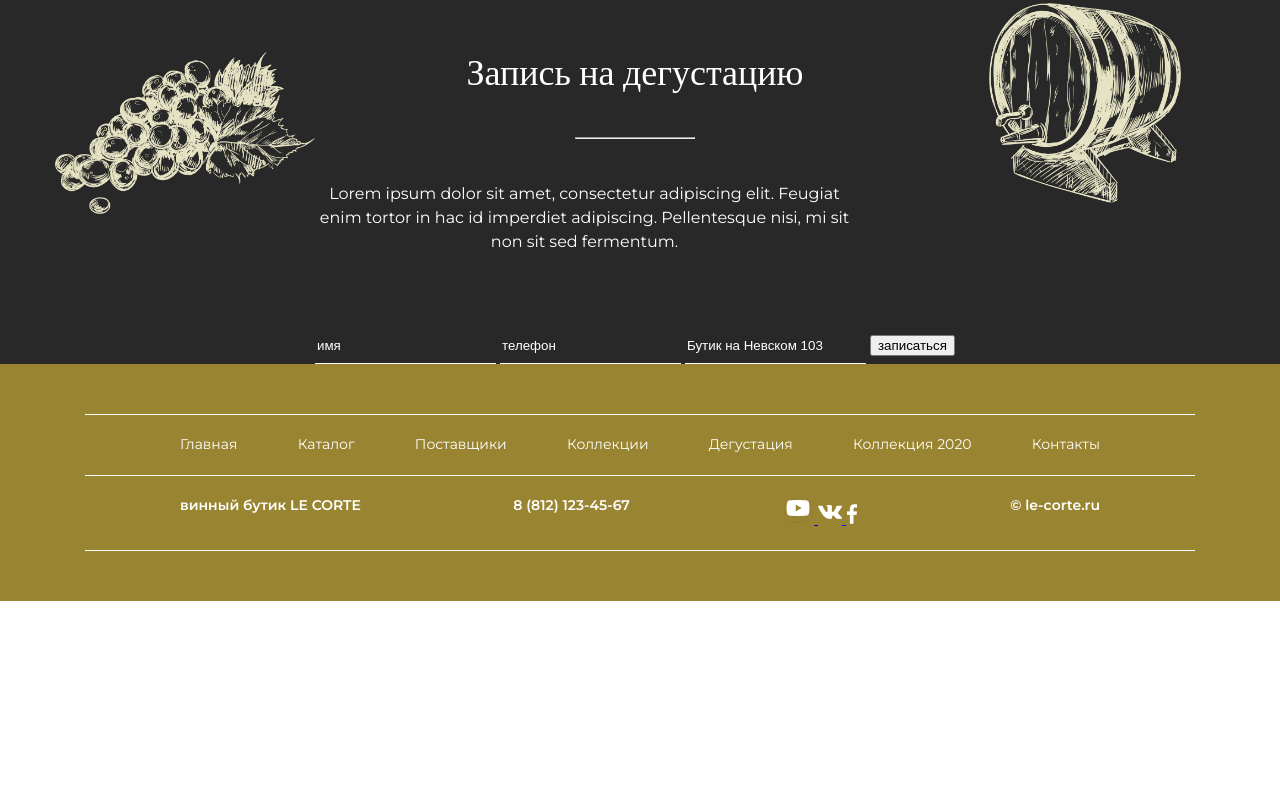
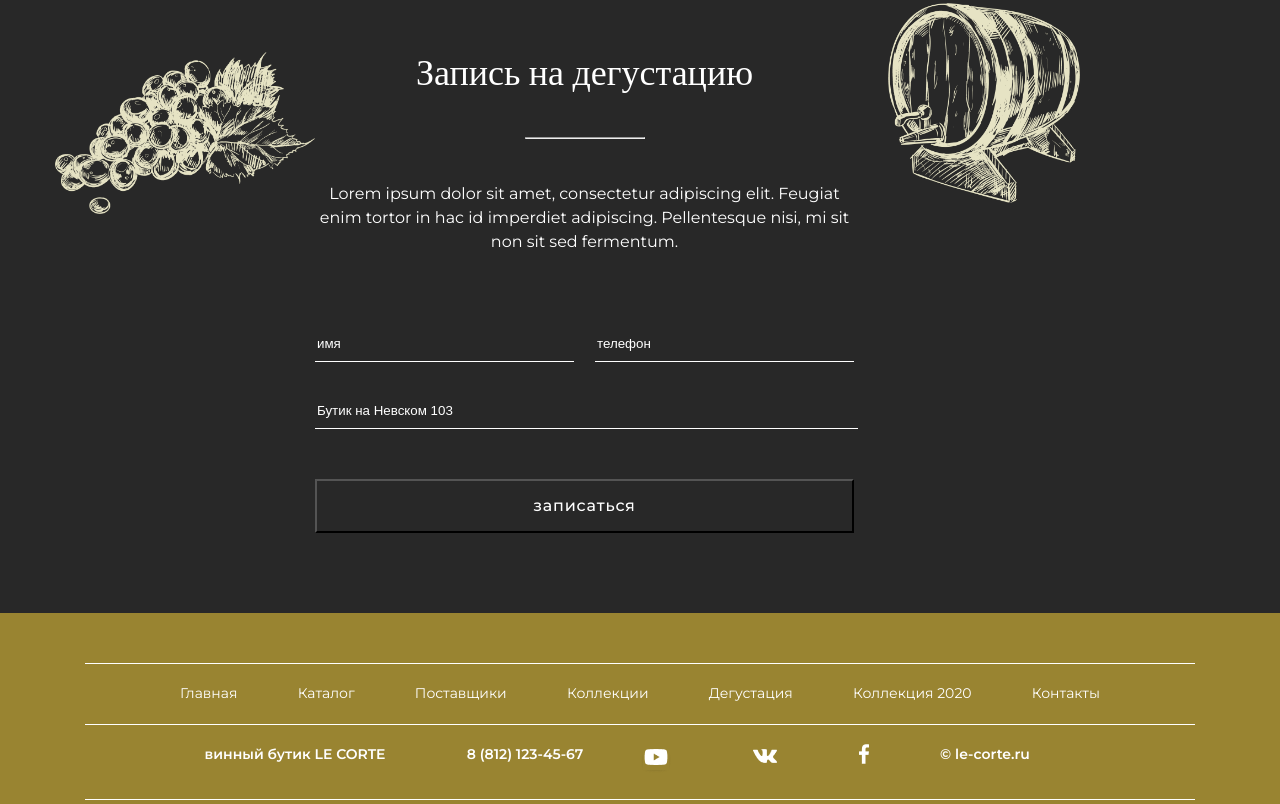
Before and after one commit to sikiritskaya/wine-shop, a plain HTML site: page index.html in a window 1280 px wide. Shown: the part 2931-3735 px from the top of the page. Before the commit the page ends 3532 px from the top, so only its background shows below. Drawn offline with nearby package versions, Linux system fonts and the light colour scheme.

Commit message:
add styles for socials

```diff
--- a/cscc/style.scss
+++ b/cscc/style.scss
@@ -418,15 +418,44 @@ table {
           margin-bottom: 81px;
         }
         #degustation {
+
+
           input {
             border: none;
             border-bottom: solid 1px #fff;
             background-color: #282828;
             color: #fff;
             padding-bottom: 10px;
+            width: 100%;
             &::placeholder {
               color: #fff;
             }
+          }
+          #name{
+            display: flex;
+            justify-content: space-between;
+            padding-bottom: 40px;
+            input{
+              width: 255px;
+            }
+          }
+          button{
+            margin-top: 50px;
+            cursor: pointer;
+            padding: 15px 30px;
+            width: 100%;
+            font-family: 'Montserrat';
+font-size: 16px;
+font-style: normal;
+font-weight: 500;
+line-height: 20px;
+letter-spacing: 0.05em;
+text-align: center;
+color:#fff;
+background-color: #282828;
+margin-bottom: 80px;
+
+
           }
         }
       }
@@ -464,12 +493,12 @@ table {
         width: 100%;
         display: flex;
         border-bottom: solid 1px #fff;
-        justify-content: space-between;
+        //justify-content: space-between;
         padding-left: 95px;
         padding-right: 95px;
 		margin-bottom: 50px;
         div {
-			//width: 25%;
+			width: 25%;
           font-family: 'Montserrat';
           font-size: 14px;
           font-style: normal;
@@ -480,9 +509,17 @@ table {
 		  padding-top: 19px;
           padding-bottom: 20px;
 
+
 		  /* &:nth-child(2){
 			  border: solid 1px;
 		  } */
+        }
+        #social{
+          display: flex;
+          //padding-left: 57px;
+          //padding-right: 57px;
+          justify-content: space-between;
+
         }
       }
     }
--- a/index.html
+++ b/index.html
@@ -109,9 +109,10 @@
                     <p>Lorem ipsum dolor sit amet, consectetur adipiscing elit. Feugiat enim tortor in hac id imperdiet
                         adipiscing. Pellentesque nisi, mi sit non sit sed fermentum. </p>
                     <form id="degustation">
+                        <div id="name">
                         <input type="text" placeholder="имя">
-                        <input type="tel" placeholder="телефон">
-                        <input type="text" placeholder="Бутик на Невском 103">
+                        <input type="tel" placeholder="телефон"></div>
+                        <input type="text" placeholder="Бутик на Невском 103" id="adress">
                         <button>записаться</button>
                     </form>
                 </div>
@@ -134,7 +135,7 @@
                 <div id="info2">
                     <div>винный бутик LE CORTE</div>
                     <div>8 (812) 123-45-67</div>
-                    <div>
+                    <div id="social">
                         <a href="#">
                             <img src="./images/youtube.png">
                         </a>
```
Also changed, not shown: cscc/style.css, 2 other files.
